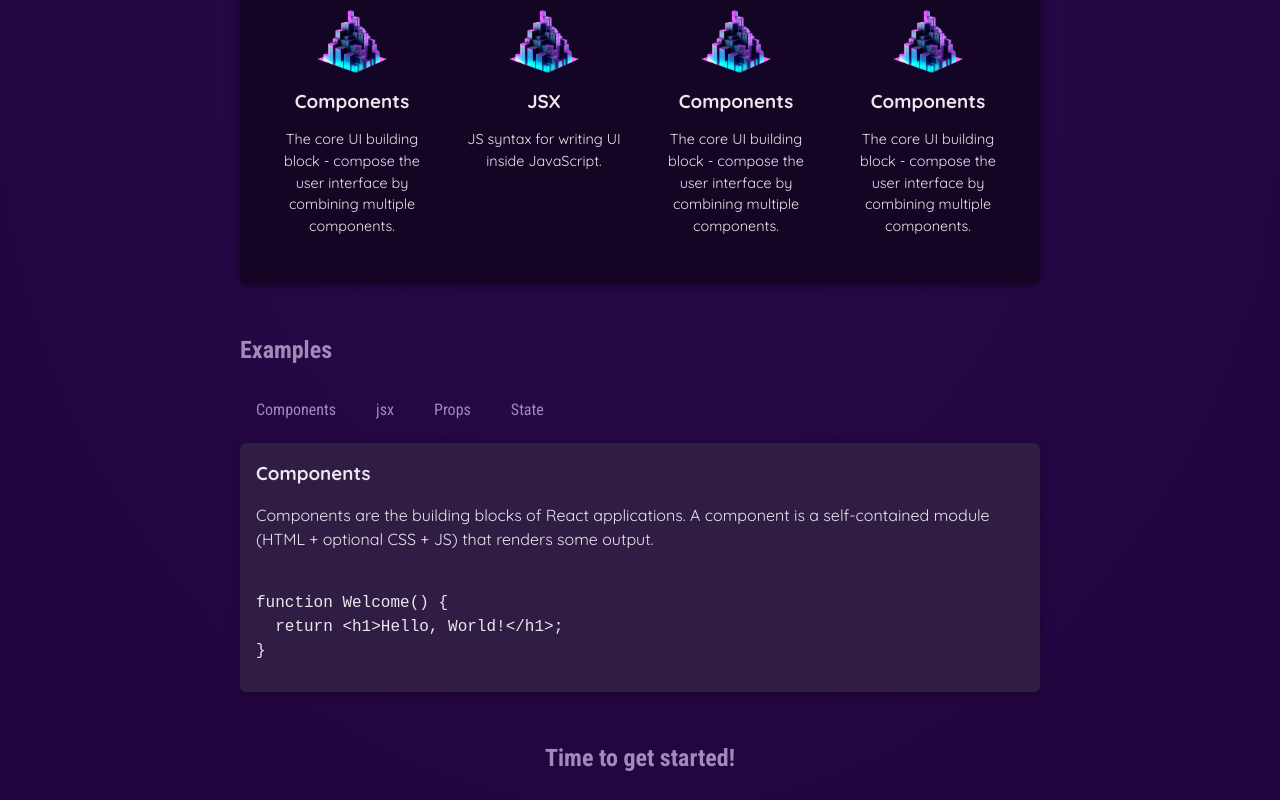
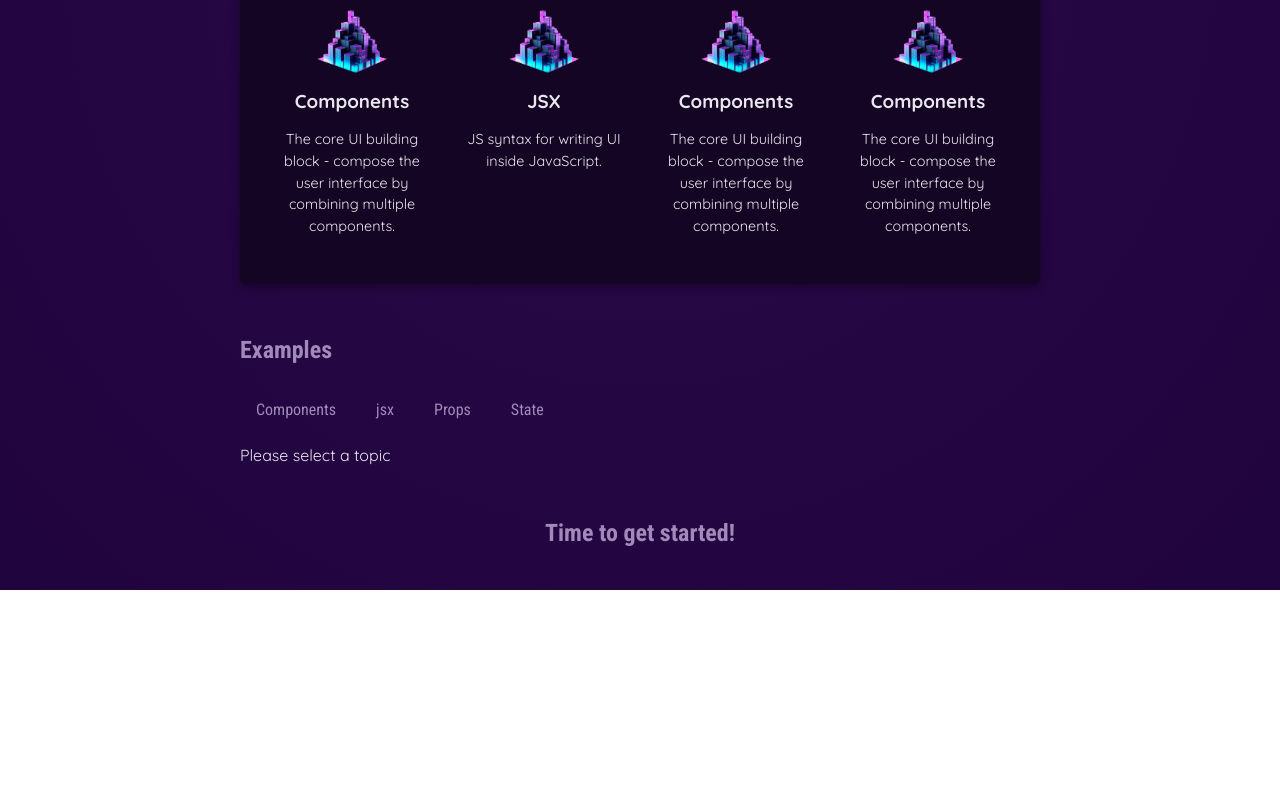
Before and after one commit to RAJESH2961/udemy-react-practice, a React (Vite) app in the folder Section-3/: page / in a window 1280 px wide. Shown: the part 690-1490 px from the top of the page. After the commit the page ends 1280 px from the top, so only its background shows below. Built offline with nearby package versions, Linux system fonts and the light colour scheme.

Commit message:
Rendering contetn Conditionlaly

```diff
--- a/Section-3/src/App.jsx
+++ b/Section-3/src/App.jsx
@@ -60,7 +60,7 @@ import { useState } from 'react';
 
 
 function App() {
-  const [selectedTopic, setSelectedTopic] = useState('components');
+  const [selectedTopic, setSelectedTopic] = useState('');
 
   function handleSelect(selectedButton){
     //Selected button may be 4, components,jsx,props,state
@@ -148,8 +148,7 @@ function App() {
 
           {/* <TabButton label="Hello"></TabButton> */}
           </menu>
-          {/* {selectedTopic} */}
-          <div id="tab-content">
+          {!selectedTopic ?(<p>Please select a topic </p> ): (<div id="tab-content">
             <h3>{EXAMPLES[selectedTopic].title}</h3>
             <p>{EXAMPLES[selectedTopic].description}</p>
             <pre>
@@ -157,7 +156,9 @@ function App() {
               {EXAMPLES[selectedTopic].code}
               </code>
             </pre>
-          </div>
+          </div>)}
+          {/* {selectedTopic} */}
+
         </section>
         <h2>Time to get started!</h2>
       </main>
```
